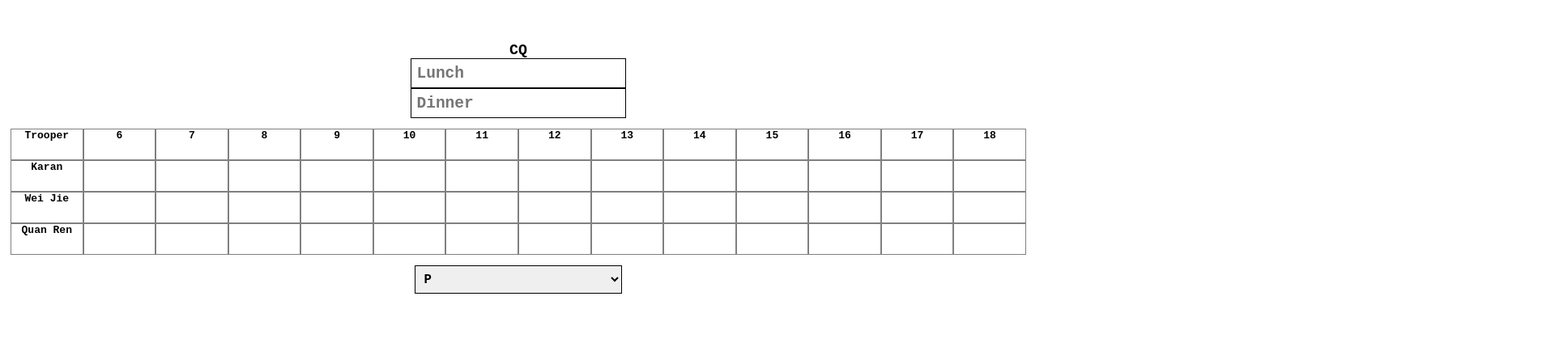
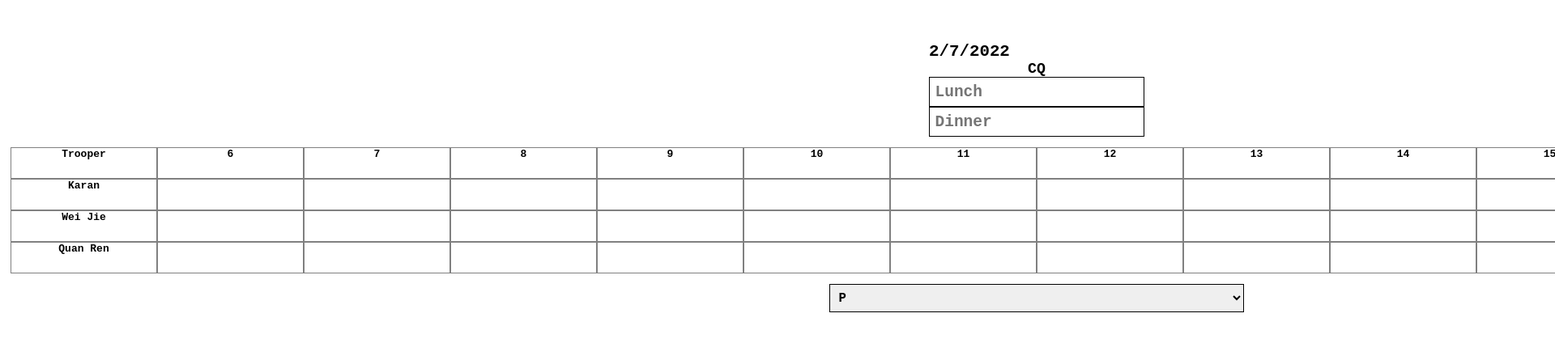
Before and after one commit to packirisamykaran/duty-schedule, a React (Create React App) app in the folder client/: page / in a window 1280 px wide. Shown: the top 424 px of the page at 81% size, 1920 px wide, since content can reach past the window. Built offline with nearby package versions, Linux system fonts and the light colour scheme.

Commit message:
table size

```diff
--- a/client/src/components/style/TimeTable.css
+++ b/client/src/components/style/TimeTable.css
@@ -68,6 +68,7 @@
           flex-direction: column;
   padding-top: 4rem;
   border: none;
+  width: 200%;
 }
 
 #selector {
@@ -102,4 +103,9 @@
   border: 1px solid black;
   padding: 0.5rem;
 }
+
+.cq .date {
+  font-size: 1.6rem;
+  font-weight: 600;
+}
 /*# sourceMappingURL=TimeTable.css.map */
--- a/client/src/components/style/TimeTable.scss
+++ b/client/src/components/style/TimeTable.scss
@@ -60,6 +60,7 @@
     flex-direction: column;
     padding-top: 4rem;
     border: none;
+    width: 200%;
 }
 
 #selector{
@@ -92,4 +93,9 @@
         border: 1px solid black;
         padding: 0.5rem;
     }
+
+    .date{
+        font-size: 1.6rem;
+        font-weight: 600;
+    }
 }
--- a/client/src/components/timetable/TimeTable.tsx
+++ b/client/src/components/timetable/TimeTable.tsx
@@ -89,15 +89,17 @@ export default function TimeTable() {
 
 
     setSchedule(newState);
-
-
     }
 
 
+    const date = new Date();
+    let tdyDate = date.getDate() +"/"+(date.getMonth()+1)+"/"+date.getFullYear();
 
   return (
     <div className='timetable'>
+
       <div className="cq">
+      <div className="date">{tdyDate}</div>
         <h3>CQ</h3>
         <input type="text" placeholder='Lunch' />
         <input type="text" placeholder='Dinner'/>
@@ -115,7 +117,6 @@ export default function TimeTable() {
         <option value="VC">VC</option>
         <option value="VCG">VCG</option>
       </select>
-
     </div>
   )
 }
```
Also changed, not shown: 1 other file (tests, documents, lock files or other folders).
